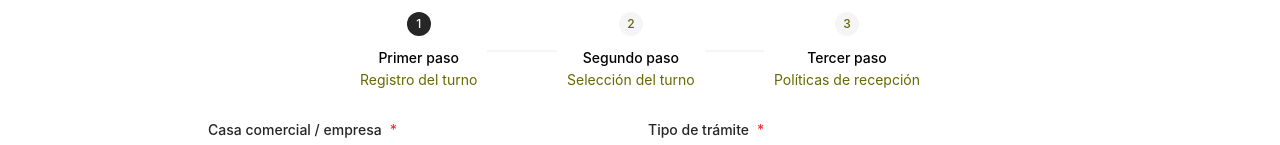
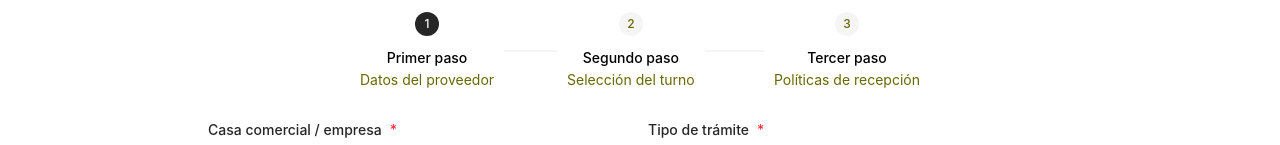
Before and after one commit to logexec/logex, a React (Vite) app: page /appointments in a window 1280 px wide. Shown: the part 162-307 px from the top of the page. Built offline with nearby package versions, Linux system fonts and the light colour scheme.

Commit message:
chore: Update texts

```diff
--- a/src/pages/Appointments.tsx
+++ b/src/pages/Appointments.tsx
@@ -37,7 +37,7 @@ import type { ReactNode } from "react";
 
 const steps = [
   {
-    description: "Registro del turno",
+    description: "Datos del proveedor",
     step: 1,
     title: "Primer paso",
   },
```
